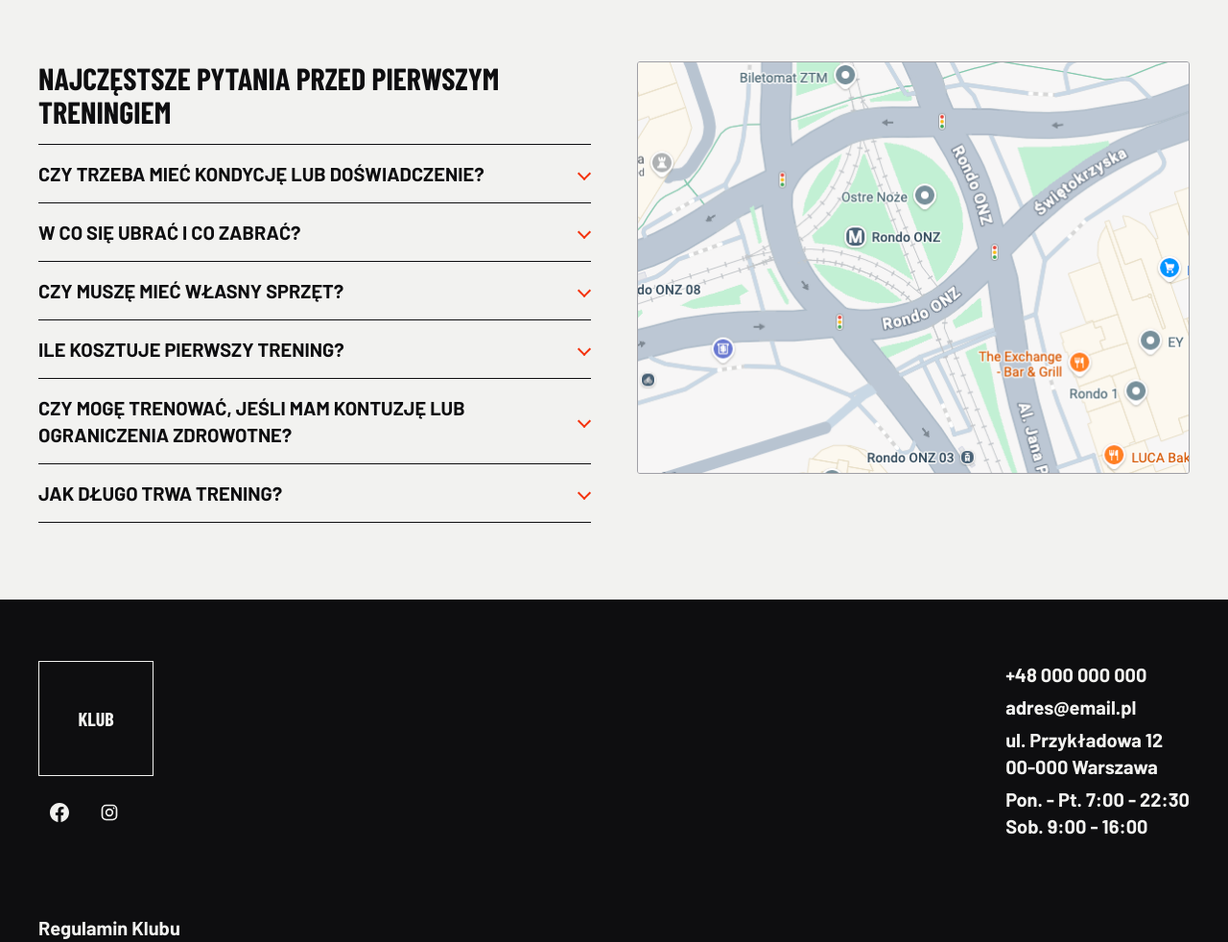
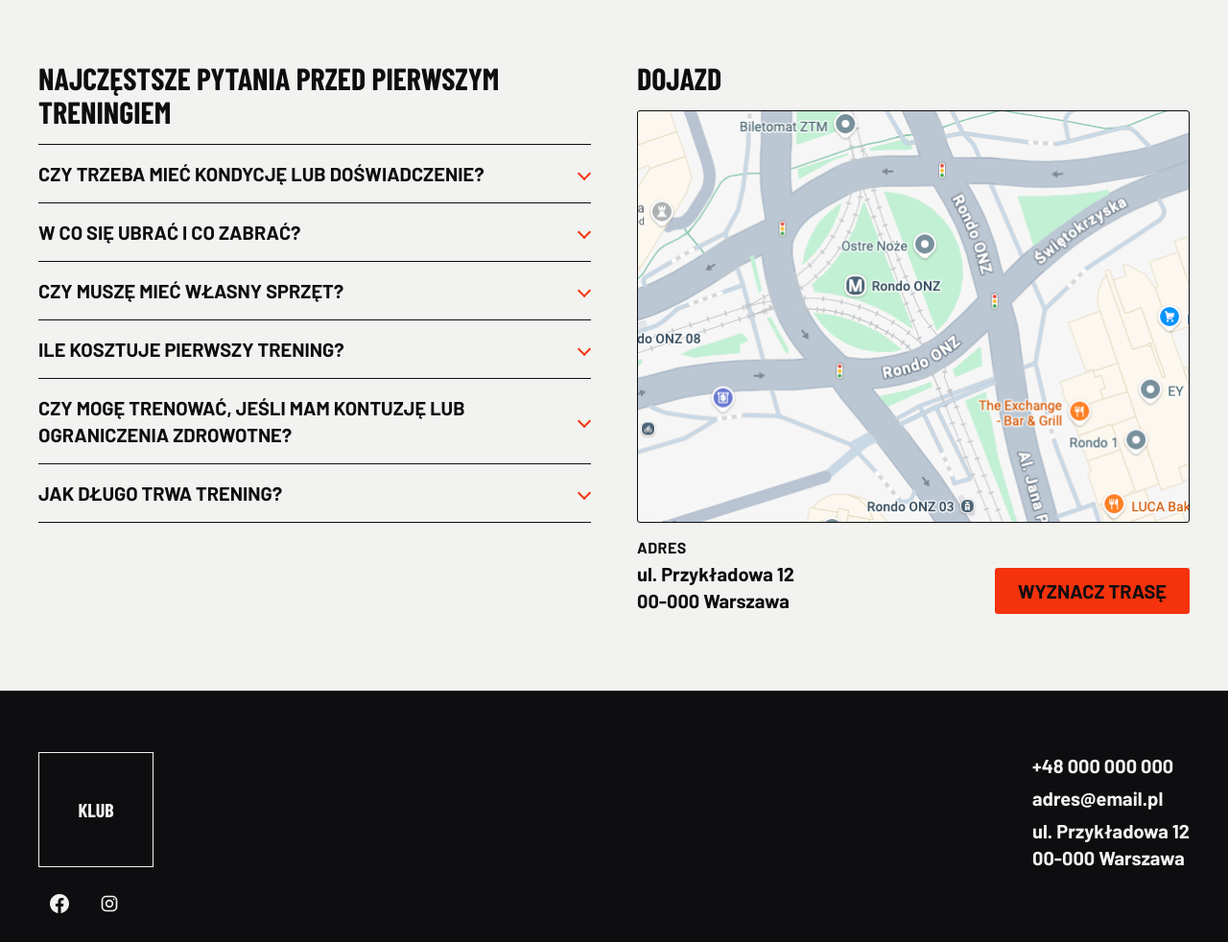
Before and after one commit to Michal-Delikat/fighting-scool, a plain HTML site: page public/index.html in a window 1280 px wide. Shown: the part 6047-7029 px from the top of the page at 96% size. Drawn offline with Linux system fonts and the light colour scheme.

Commit message:
Location section

```diff
--- /dev/null
+++ b/public/css/dojazd.css
@@ -0,0 +1,64 @@
+.dojazd {
+  display: flex;
+  flex-direction: column;
+  gap: 16px;
+}
+
+.dojazd__title {
+  font-size: var(--fs-h3);
+  line-height: 1.1;
+}
+
+.dojazd__map {
+  display: block;
+  overflow: hidden;
+  border: 1px solid var(--bg);
+  border-radius: var(--radius);
+  background: var(--surface);
+  transition: filter 0.2s ease, transform 0.2s ease;
+}
+
+.dojazd__map:hover {
+  filter: brightness(1.04);
+  transform: translateY(-2px);
+}
+
+.dojazd__map:focus-visible {
+  outline: 2px solid var(--bg);
+  outline-offset: 2px;
+}
+
+.dojazd__map img {
+  display: block;
+  width: 100%;
+  height: auto;
+}
+
+.dojazd__info {
+  display: grid;
+  grid-template-columns: minmax(0, 1fr) auto;
+  align-items: end;
+  gap: 16px;
+}
+
+.dojazd__label {
+  margin: 0 0 4px;
+  font-size: var(--fs-body);
+  text-transform: uppercase;
+  letter-spacing: 0.03em;
+}
+
+.dojazd__address {
+  margin: 0;
+  font-size: var(--fs-lg);
+  line-height: 1.4;
+}
+
+.dojazd__cta {
+  justify-self: end;
+}
+
+.dojazd__cta:focus-visible {
+  outline: 2px solid var(--bg);
+  outline-offset: 2px;
+}
--- a/public/css/zapis.css
+++ b/public/css/zapis.css
@@ -235,14 +235,6 @@
   margin-top: 0;
 }
 
-.zapis__map img {
-  display: block;
-  width: 100%;
-  height: auto;
-  border: 1px solid var(--muted);
-  border-radius: var(--radius);
-}
-
 .zapis__faq-title {
   font-size: var(--fs-h3);
   line-height: 1.1;
--- a/public/index.html
+++ b/public/index.html
@@ -23,6 +23,7 @@
   <link rel="stylesheet" href="css/cennik.css">
   <link rel="stylesheet" href="css/trenerzy.css">
   <link rel="stylesheet" href="css/zapis.css">
+  <link rel="stylesheet" href="css/dojazd.css">
   <link rel="stylesheet" href="css/footer.css">
 </head>
 <body>
@@ -265,8 +266,18 @@
           </div>
         </details>
       </div>
-      <div class="zapis__map">
-        <img src="img/dojazd-mapa.png" alt="Mapa dojazdu" width="576" height="430">
+      <div class="dojazd">
+        <h3 class="dojazd__title">Dojazd</h3>
+        <a class="dojazd__map" href="#" target="_blank" rel="noopener noreferrer" data-club="route" aria-label="Otwórz trasę dojazdu w Google Maps (nowa karta)">
+          <img data-club="map-image" src="img/dojazd-mapa.png" alt="Mapa dojazdu do klubu" width="576" height="430" loading="lazy" decoding="async">
+        </a>
+        <div class="dojazd__info">
+          <div class="dojazd__block">
+            <p class="dojazd__label">Adres</p>
+            <p class="dojazd__address" data-club="address"></p>
+          </div>
+          <a class="btn dojazd__cta" href="#" target="_blank" rel="noopener noreferrer" data-club="route">Wyznacz trasę</a>
+        </div>
       </div>
       </div>
     </div>
@@ -295,10 +306,6 @@
           <a href="tel:+48000000000">+48 000 000 000</a>
           <a href="mailto:adres@email.pl">adres@email.pl</a>
           <p data-club="address">ul. Przykładowa 12<br>00-000 Warszawa</p>
-          <div data-club="opening-hours">
-            <p>Pon. - Pt. 7:00 - 22:30</p>
-            <p>Sob. 9:00 - 16:00</p>
-          </div>
         </div>
       </div>
       <div class="site-footer__bottom">
--- a/public/js/club.js
+++ b/public/js/club.js
@@ -30,16 +30,17 @@
     });
   }
 
-  function renderHours(el, entries) {
-    if (!el || !entries || entries.length === 0) {
-      return;
+  function renderAll(selector, render, data) {
+    Array.prototype.forEach.call(document.querySelectorAll(selector), function (el) {
+      render(el, data);
+    });
+  }
+
+  function routeUrl(lines) {
+    if (!lines || lines.length === 0) {
+      return '';
     }
-    el.textContent = '';
-    entries.forEach(function (entry) {
-      var p = document.createElement('p');
-      p.textContent = entry.label + ' ' + entry.hours;
-      el.appendChild(p);
-    });
+    return 'https://www.google.com/maps/dir/?api=1&destination=' + encodeURIComponent(lines.join(', '));
   }
 
   fetch('data/club.json')
@@ -54,8 +55,16 @@
       setText('[data-club="slogan"]', data.slogan);
       setHrefs('[data-club="facebook"]', data.facebook);
       setHrefs('[data-club="instagram"]', data.instagram);
-      renderAddress(document.querySelector('[data-club="address"]'), data.address);
-      renderHours(document.querySelector('[data-club="opening-hours"]'), data.openingHours);
+      renderAll('[data-club="address"]', renderAddress, data.address);
+
+      var destination = routeUrl(data.address);
+      if (destination) {
+        setHrefs('[data-club="route"]', destination);
+        var mapImage = document.querySelector('[data-club="map-image"]');
+        if (mapImage) {
+          mapImage.alt = 'Mapa dojazdu: ' + data.address.join(', ');
+        }
+      }
     })
     .catch(function () {});
 })();
```
